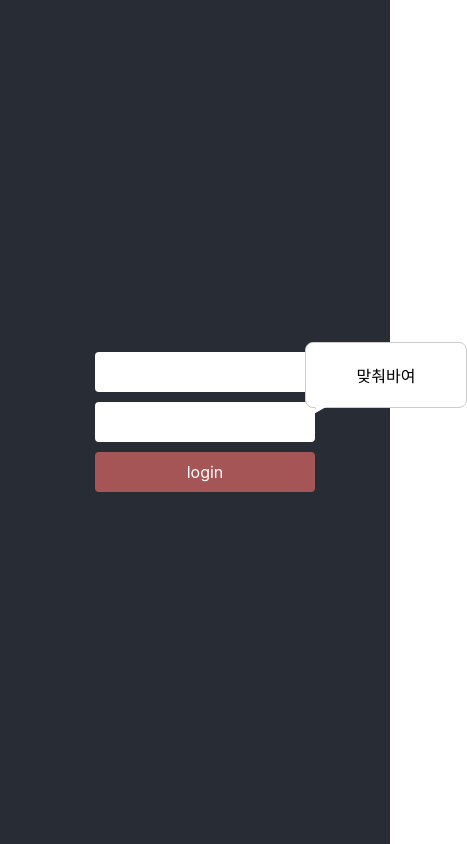
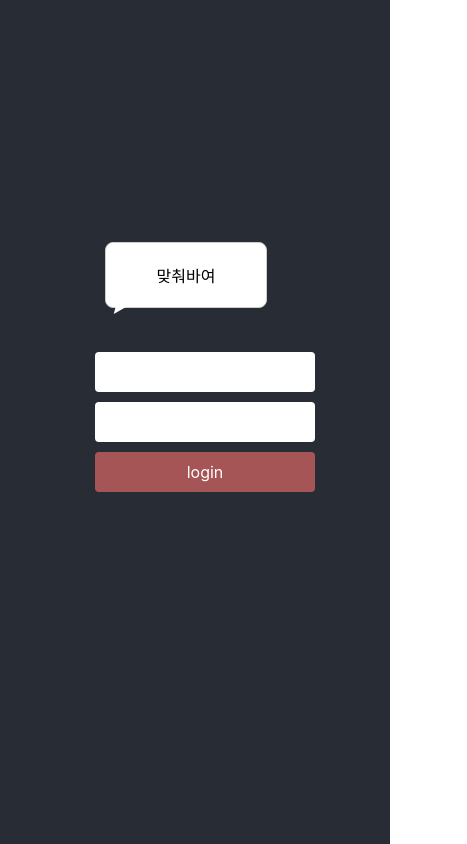
Before and after one commit to kyus/portfolio, a React (Create React App) app: page / in a window 390 px wide. Shown: the whole page, 467 px wide, since content can reach past the window. Built offline with nearby package versions, Linux system fonts and the light colour scheme.

Commit message:
reposition bubble ( media query )

```diff
--- a/src/App.scss
+++ b/src/App.scss
@@ -110,3 +110,14 @@
     opacity: 1;
   }
 }
+
+@media screen and (max-width: 479px){
+  html {overscroll-behavior-y: none;}
+  .body {overflow: hidden;overscroll-behavior-y: none;}
+  .character-wrapper {
+    .bubble {
+      top: -100px;
+      left: 0;
+    }
+  }
+}
```
